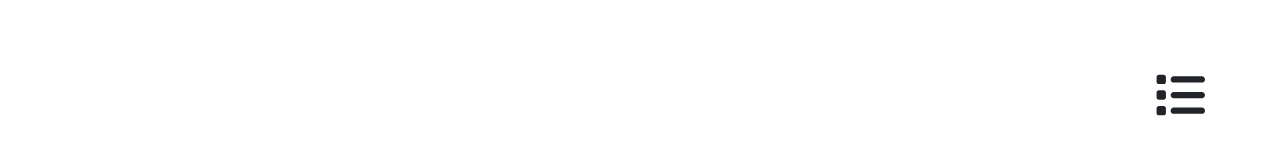
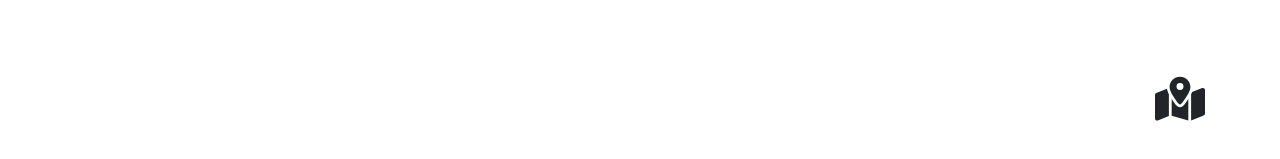
Before and after one commit to joseph1997520/LivingMap-Project, a Vue app: page / in a window 1280 px wide. Both pictures are taken after a click on the element 1180 px from the left and 698 px from the top of the page. Shown: the part 601-760 px from the top of the page. Built offline with nearby package versions, Linux system fonts and the light colour scheme.

Commit message:
加入隱藏選單以符合手機用戶

```diff
--- a/src/App.vue
+++ b/src/App.vue
@@ -25,9 +25,13 @@
         <Map :markers="markers" :listClickLatLng="listClickLatLng" :filterLivingName="filterLivingName"
         ref="Map">
         </Map>
-        <div class="displayBox position-fixed" @click="displayClick">
-            <fa class="displayList" icon="fa-solid fa-list"></fa>
-            <fa class="displayMap" icon="fa-solid fa-map-location-dot"></fa>
+        <div class="displayBox position-fixed" @click="displayClick()">
+            <div id="displayList">
+                <fa id="iconList" icon="fa-solid fa-list"></fa>
+            </div>
+            <div id="displayMap">
+                <fa id="iconMap" icon="fa-solid fa-map-location-dot"></fa>
+            </div>
         </div>
     </div>
 </template>
@@ -52,7 +56,7 @@
                 areaidx: null,
                 markers: [],
                 listClickLatLng: [],
-                filterLivingName:[]
+                filterLivingName:[],
             }
         },
         computed: {
@@ -121,7 +125,11 @@
                 listClickRef[i].leafletObject._popup.openOn();
             },
             displayClick(){
-                console.log(this)
+                let list = document.getElementById('iconList');
+                let Map = document.getElementById('iconMap')
+                console.log(Map.style.display)
+                list.style.display = 'none';
+                Map.style.display = 'block'
             }
         },
         watch: {
@@ -180,11 +188,11 @@
     .displayBox :hover {
         color: rgb(0, 119, 255);
     }
-    .displayList {
+    #iconList {
         width: 50px;
         height: 50px;
     }
-    .displayMap {
+    #iconMap {
         width: 50px;
         height: 50px;
         display: none;
```
